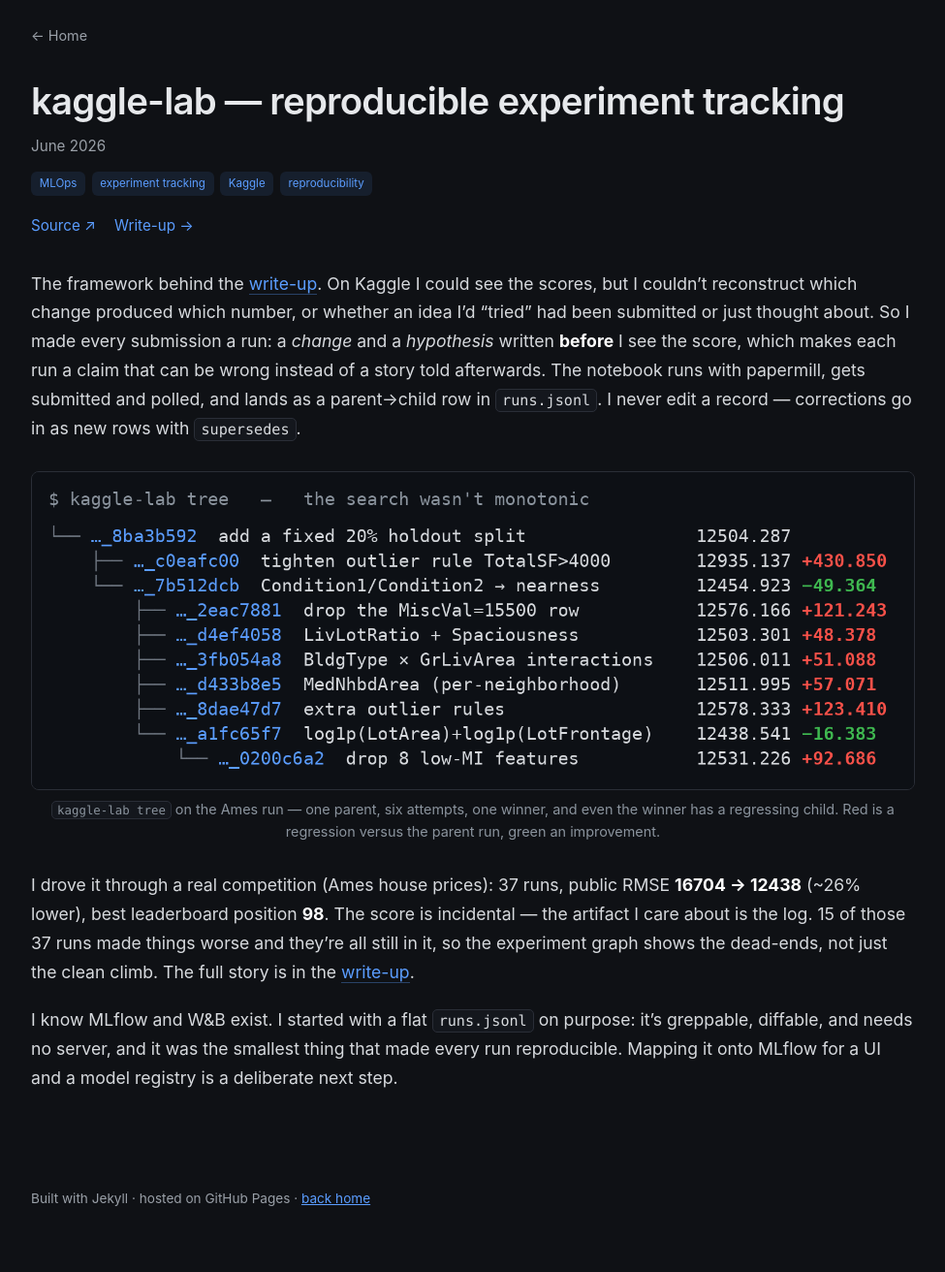
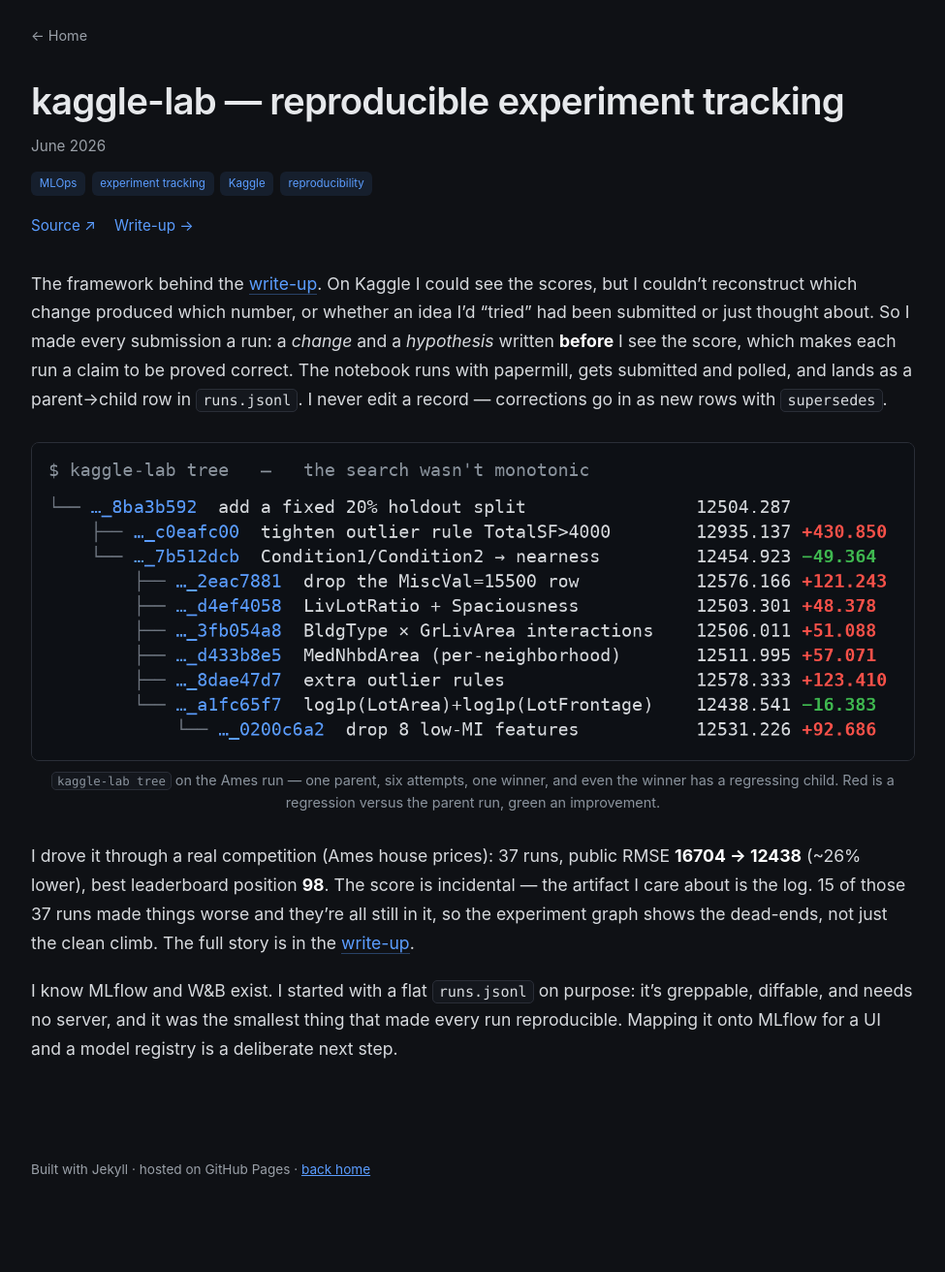
Before and after one commit to rp-playground/rp-playground.github.io, a Jekyll site: the page built from _projects/kaggle-lab.md, in a window 1280 px wide. Shown: the whole page at 97% size, without its empty margins (152-1127 px from the left). Built offline with Jekyll 4.4.1, drawn with Linux system fonts in a browser that asks for light colours; after the commit the page ends 1282 px from its top, so only the background shows below that.

Commit message:
Update kaggle-lab.md

```diff
--- a/_projects/kaggle-lab.md
+++ b/_projects/kaggle-lab.md
@@ -12,7 +12,7 @@
 scores, but I couldn't reconstruct which change produced which number, or whether an
 idea I'd "tried" had been submitted or just thought about. So I made every submission
 a run: a *change* and a *hypothesis* written **before** I see the score, which makes
-each run a claim that can be wrong instead of a story told afterwards. The notebook
+each run a claim to be proved correct. The notebook
 runs with papermill, gets submitted and polled, and lands as a parent→child row in
 `runs.jsonl`. I never edit a record — corrections go in as new rows with `supersedes`.
 
```
